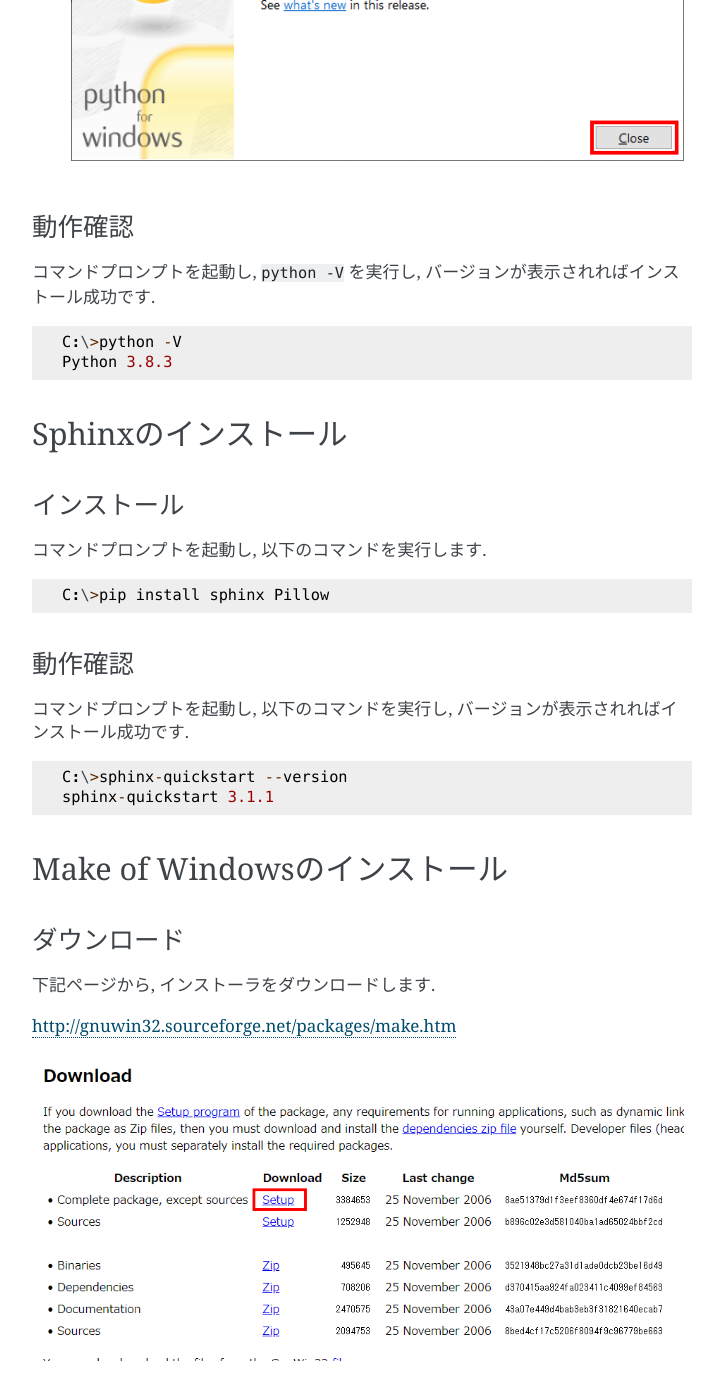
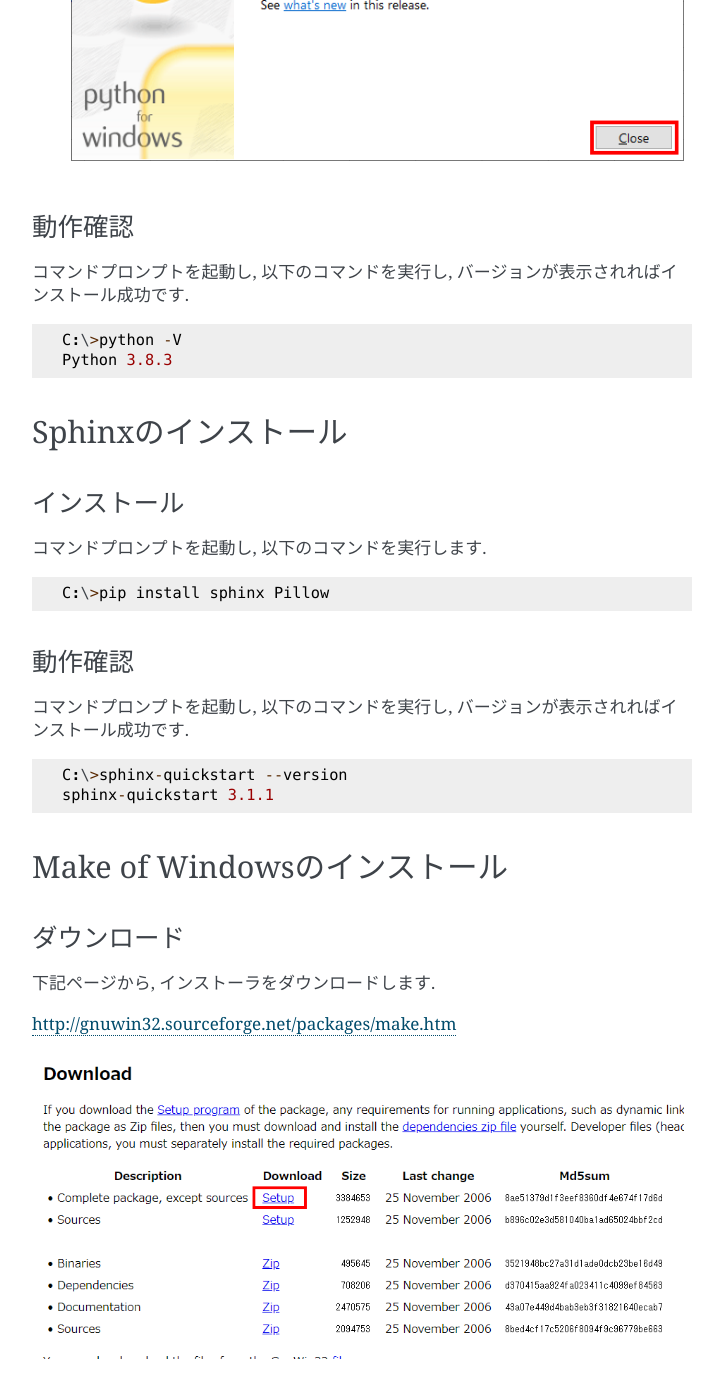
Before and after one commit to odeilly/note, a Sphinx documentation site: the page built from mynote/source/sphinx/install.rst, in a window 1280 px wide and 1400 px high, scrolled down 2794 px. Shown: the whole window, without its empty margins (388-1111 px from the left). Built offline with Sphinx 7.4.7, drawn with Linux system fonts in a browser that asks for light colours; some of the changed text lies outside the part shown.

Commit message:
文言統一

```diff
--- a/mynote/source/sphinx/install.rst
+++ b/mynote/source/sphinx/install.rst
@@ -44,7 +44,7 @@
 動作確認
 --------
 
-コマンドプロンプトを起動し, ``python -V`` を実行し,
+コマンドプロンプトを起動し, 以下のコマンドを実行し,
 バージョンが表示されればインストール成功です.
 
 ::
```
Also changed, not shown: other parts of mynote/source/sphinx/install.rst (+4 -4 lines), 3 other files.
